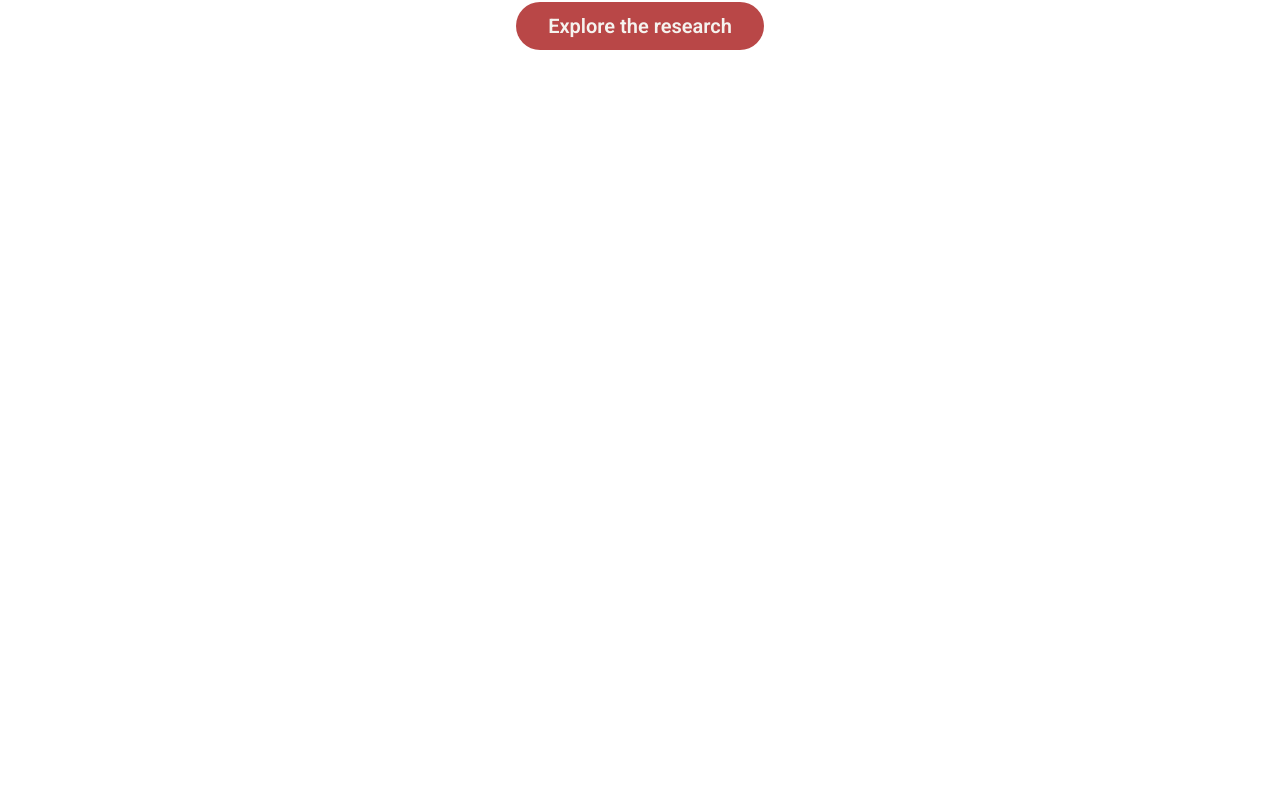
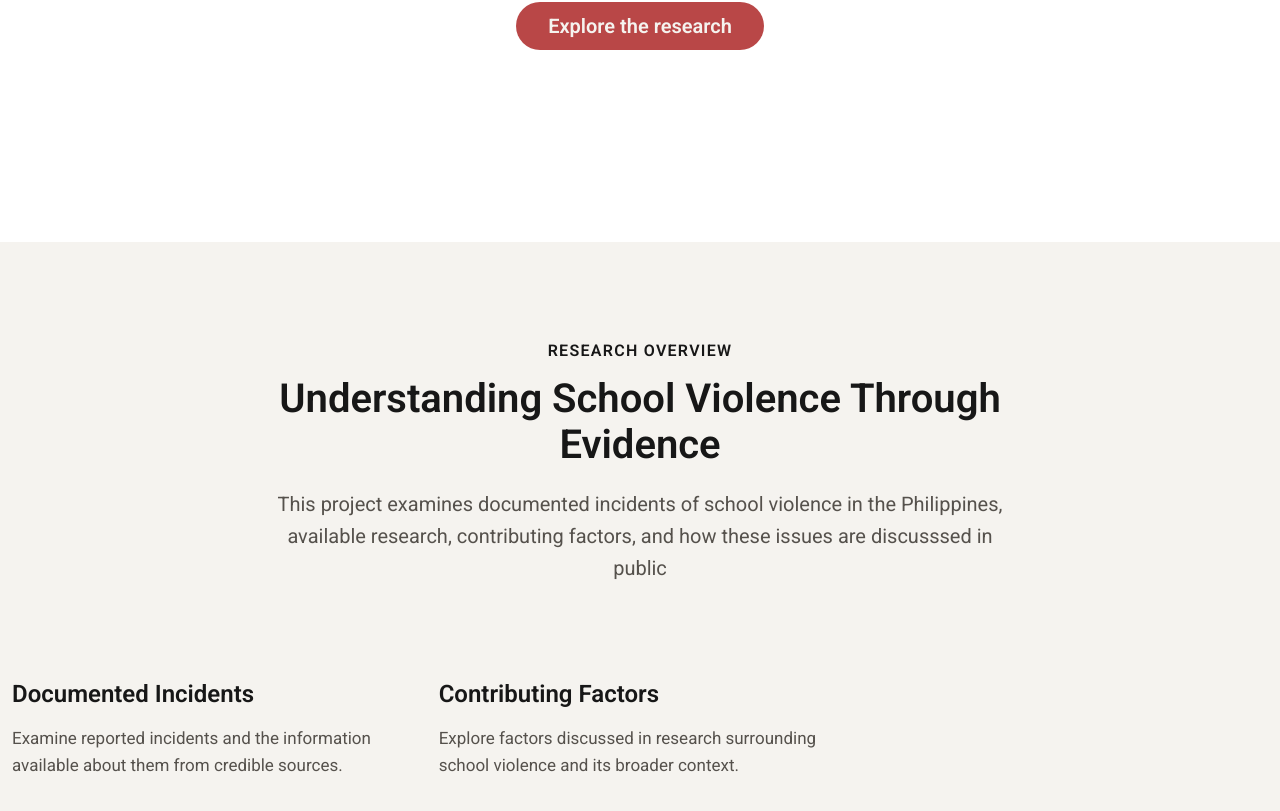
Before and after one commit to dvkak1/school-shooting-awareness, a Vue app: page / in a window 1280 px wide. Shown: the part 665-1476 px from the top of the page. Before the commit the page ends 907 px from the top, so only its background shows below. Built offline with nearby package versions, Linux system fonts and the light colour scheme.

Commit message:
feat: finished hero section, research overview in progress

```diff
--- a/src/App.vue
+++ b/src/App.vue
@@ -1,11 +1,15 @@
 <script setup>
   import Navbar from "./components/NavbarComponent.vue";
   import Hero from "./components/Hero.vue";
+  import Research from "./components/ResearchOverview.vue"
 
 </script>
 
 
 <template>
   <Navbar />
-  <Hero />
+  <main>
+    <Hero />
+    <Research />
+  </main>
 </template>
--- a/src/assets/main.css
+++ b/src/assets/main.css
@@ -76,6 +76,7 @@
   color: #FFFFFF;
 }
 
+/* Hero section code starts here */
 #landing{
   background:
     linear-gradient(
@@ -165,6 +166,83 @@
   background: var(--color-accent-dark);
 }
 
+/* Hero section code ends here */
+
+/* Research Overview code starts here */
+#research {
+  background-color: var(--color-light);
+  color: var(--color-dark);
+}
+
+#research-eyebrow {
+  margin-bottom: 12px;
+
+  font-family: Roboto, sans-serif;
+  font-size: 16px;
+  font-weight: 600;
+  letter-spacing: 0.08em;
+
+  color: var(--color-ascent);
+}
+
+#research-title {
+  margin-bottom: 20px;
+
+  font-family: Roboto, sans-serif;
+  font-size: 40px;
+  font-weight: 600;
+  line-height: 1.15;
+
+  color: var(--color-dark);
+}
+
+#research-description {
+  margin: 0 auto;
+
+  font-family: Roboto, sans-serif;
+  font-size: 20px;
+  line-height: 1.6;
+
+  color: #55514C;
+}
+
+#research-card {
+  padding: 32px;
+
+  background-color: #FFFFFF;
+  border: 1px solid #DDD9D3;
+  border-radius: 12px;
+
+  transition:
+        transform 0.2s ease,
+        box-shadow 0.2s ease;
+}
+
+.research-card:hover {
+  transform: translateY(-4px);
+  box-shadow: 0 8px 24px rgba(23, 23, 23, 0.08);
+}
+
+.research-card h3 {
+  margin-bottom: 16px;
+
+  font-family: Roboto, sans-serif;
+  font-size: 24px;
+  font-weight: 600;
+
+  color: var(--color-dark);
+}
+
+
+.research-card p {
+  margin: 0;
+
+  font-family: Roboto, sans-serif;
+  font-size: 17px;
+  line-height: 1.6;
+
+  color: #55514C;
+}
 
 #projects, #tools {
   background-color: #1E1E1D;
--- /dev/null
+++ b/src/components/Incidents.vue
@@ -0,0 +1 @@
+Incidents.vue
--- a/src/components/NavbarComponent.vue
+++ b/src/components/NavbarComponent.vue
@@ -10,18 +10,21 @@
                     <a href="#landing" class="nav-link" id="home">Home</a>
                 </li>
                 <li class="nav-item">
-                    <a href="#projects" class="nav-link" id="incidents">Incidents</a>
+                    <a href="#research" class="nav-link" id="nav-research">Research</a>
+                </li>
+                <li class="nav-item">
+                    <a href="#incidents" class="nav-link" id="incidents">Incidents</a>
                 </li>
             </ul>
             <ul class="navbar-nav ps-0 me-auto text-center text-md-start">
                 <li class="nav-item">
-                    <a href="#tools" class="nav-link" id="safe-guide">Safety Guides</a>
+                    <a href="#safety-guides" class="nav-link" id="safe-guide">Safety Guides</a>
                 </li>
                 <li class="nav-item">
-                    <a href="#tools" class="nav-link" id="resources">Resources</a>
+                    <a href="#resources" class="nav-link" id="resources">Resources</a>
                 </li>
                 <li class="nav-item">
-                    <a href="#contact" class="nav-link" id="cntct">About</a>
+                    <a href="#about" class="nav-link" id="cntct">About</a>
                 </li>
             </ul>
         </div>
--- /dev/null
+++ b/src/components/ResearchOverview.vue
@@ -0,0 +1,37 @@
+<template>
+	<section class="py-5 container-fluid" id="research">
+		<div class="container py-5">
+          <div class="row justify-content-center text-center">
+             <div class="col-lg-8">
+                <p id="research-eyebrow">RESEARCH OVERVIEW</p>
+
+                <h2 id="research-title">
+                	Understanding School Violence Through Evidence
+                </h2>
+
+                <p id="research-description">
+                	This project examines documented incidents of school violence in the Philippines, available research, contributing factors, and how these issues are discusssed in public
+                </p>
+             </div>
+          </div>
+		</div>
+
+		<div class="row g-4 mt-4">
+			<div class="col-md-4">
+	             <article class="research-card h-100">
+		              <h3>Documented Incidents</h3>
+		              <p>Examine reported incidents and the information available about them from credible sources.
+		              </p>
+	             </article>
+			</div>
+
+			<div class="col-md-4">
+	             <article class="research-card h-100">
+		              <h3>Contributing Factors</h3>
+		              <p>Explore factors discussed in research surrounding school violence and its broader context.
+		              </p>
+	             </article>
+			</div>
+		</div>
+	</section>
+</template>
--- /dev/null
+++ b/src/components/SafetyGuides.vue
@@ -0,0 +1 @@
+SafetyGuides.vue
```
